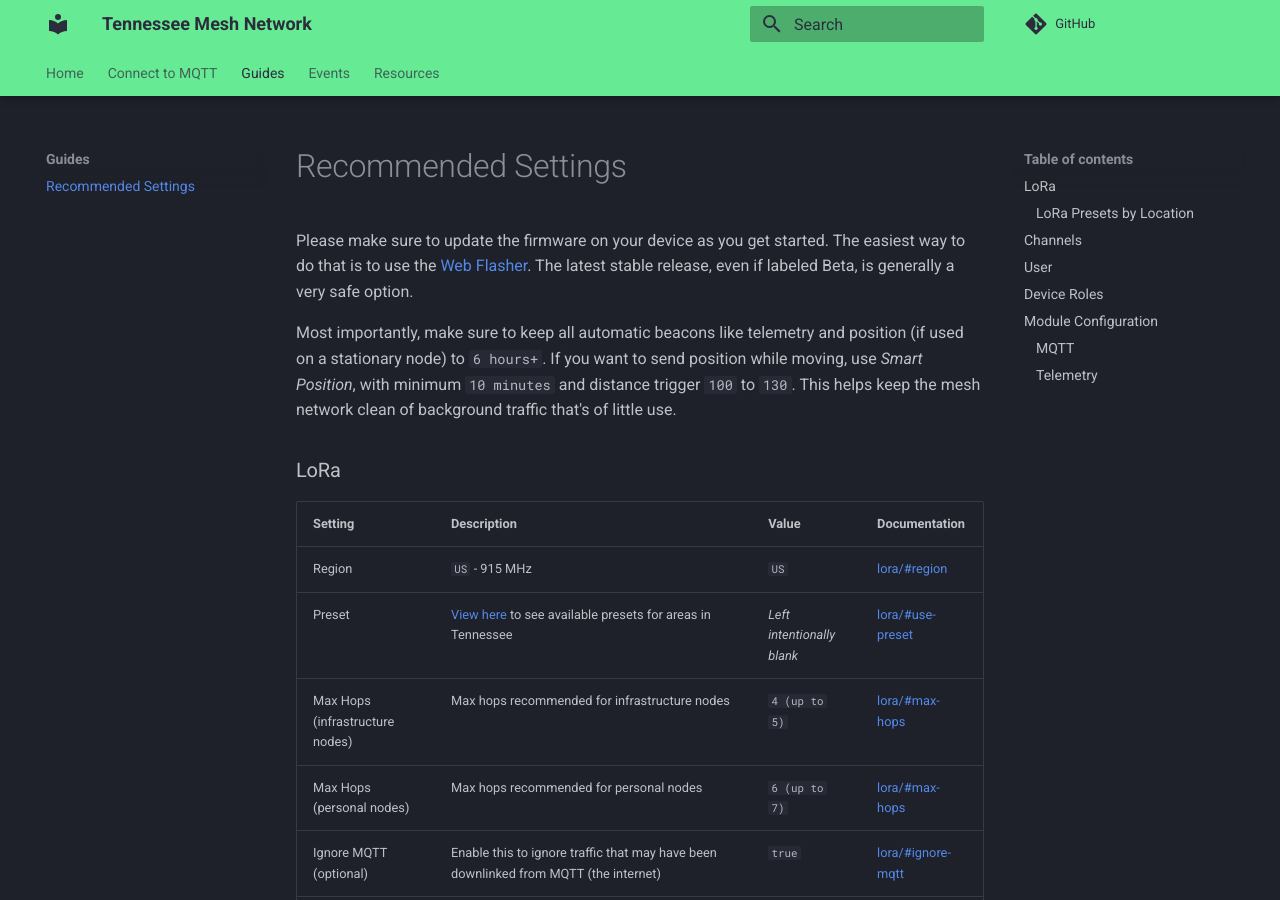
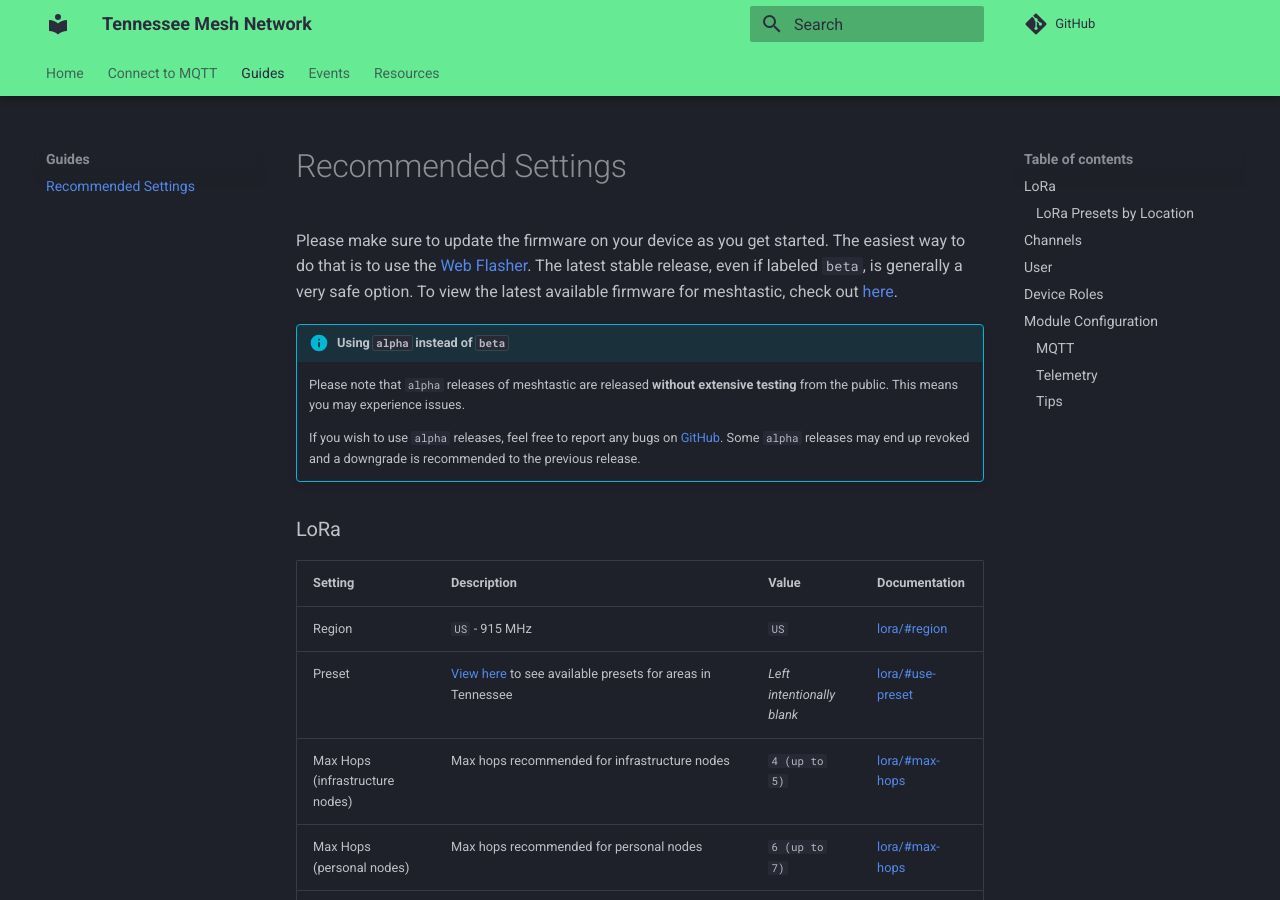
Before and after one commit to tnmesh/homepage, an MkDocs documentation site: the page built from docs/guides/settings.md, in a window 1280 px wide and 900 px high. Built offline with MkDocs 1.6.1 and Material for MkDocs 9.7.7, drawn with Linux system fonts in a browser that asks for light colours; comment, search, counter and statistics services are not loaded; some of the changed text lies outside the part shown.

Commit message:
chore: add additional information regarding releases

```diff
--- a/docs/guides/settings.md
+++ b/docs/guides/settings.md
@@ -1,9 +1,12 @@
 # Recommended Settings
 
-Please make sure to update the firmware on your device as you get started. The easiest way to do that is to use the [Web Flasher](https://flasher.meshtastic.org). The latest stable release, even if labeled Beta, is generally a very safe option.
+Please make sure to update the firmware on your device as you get started. The easiest way to do that is to use the [Web Flasher](https://flasher.meshtastic.org). The latest stable release, even if labeled `beta`, is generally a very safe option. To view the latest available firmware for meshtastic, check out [here](https://github.com/meshtastic/firmware/releases).
 
-Most importantly, make sure to keep all automatic beacons like telemetry and position (if used on a stationary node) to `6 hours+`. If you want to send position while moving, use *Smart Position*, with minimum `10 minutes` and distance trigger `100` to `130`. This helps keep the mesh network clean of background traffic that's of little use.
+!!! info "Using `alpha` instead of `beta`"
 
+    Please note that `alpha` releases of meshtastic are released **without extensive testing** from the public. This means you may experience issues.
+
+    If you wish to use `alpha` releases, feel free to report any bugs on [GitHub](https://github.com/meshtastic/firmware/issues). Some `alpha` releases may end up revoked and a downgrade is recommended to the previous release.
 
 ### LoRa
 
@@ -69,3 +72,6 @@
 | Environment Telemetry Enabled     | Enables the environment telemetry sensors | `true` | [telemetry/#environment-telemetry-enabled](https://meshtastic.org/docs/configuration/module/telemetry/#environment-telemetry-enabled)
 | Device Metrics Update Interval    | How often to send Device Metrics over the mesh | 6 hour (iOS) / 21,600 seconds (Android) |[telemetry/#device-metrics-update-interval](https://meshtastic.org/docs/configuration/module/telemetry/#device-metrics-update-interval)
 | Environment Metrics Update Intervall    | How often to send Device Metrics over the mesh | 6 hour (iOS) / 21,600 seconds (Android) |[telemetry/#environment-metrics-update-interval](https://meshtastic.org/docs/configuration/module/telemetry/#environment-metrics-update-interval)
+
+#### Tips
+* Make sure to keep all automatic beacons like telemetry and position (if used on a stationary node) to `6 hours+`. If you want to send position while moving, use *Smart Position*, with minimum `10 minutes` and distance trigger `100` to `130`. This helps keep the mesh network clean of background traffic that's of little use.
```
